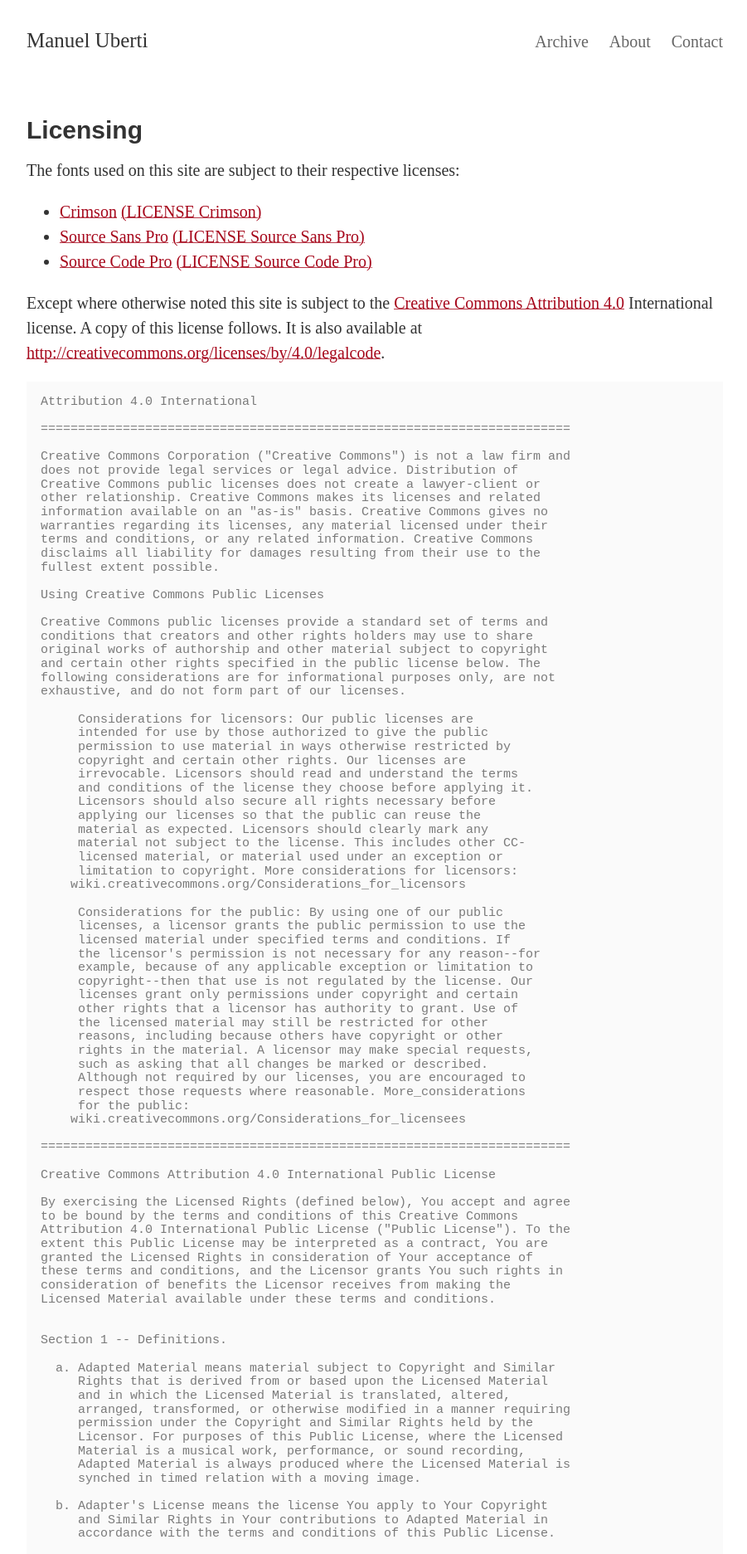
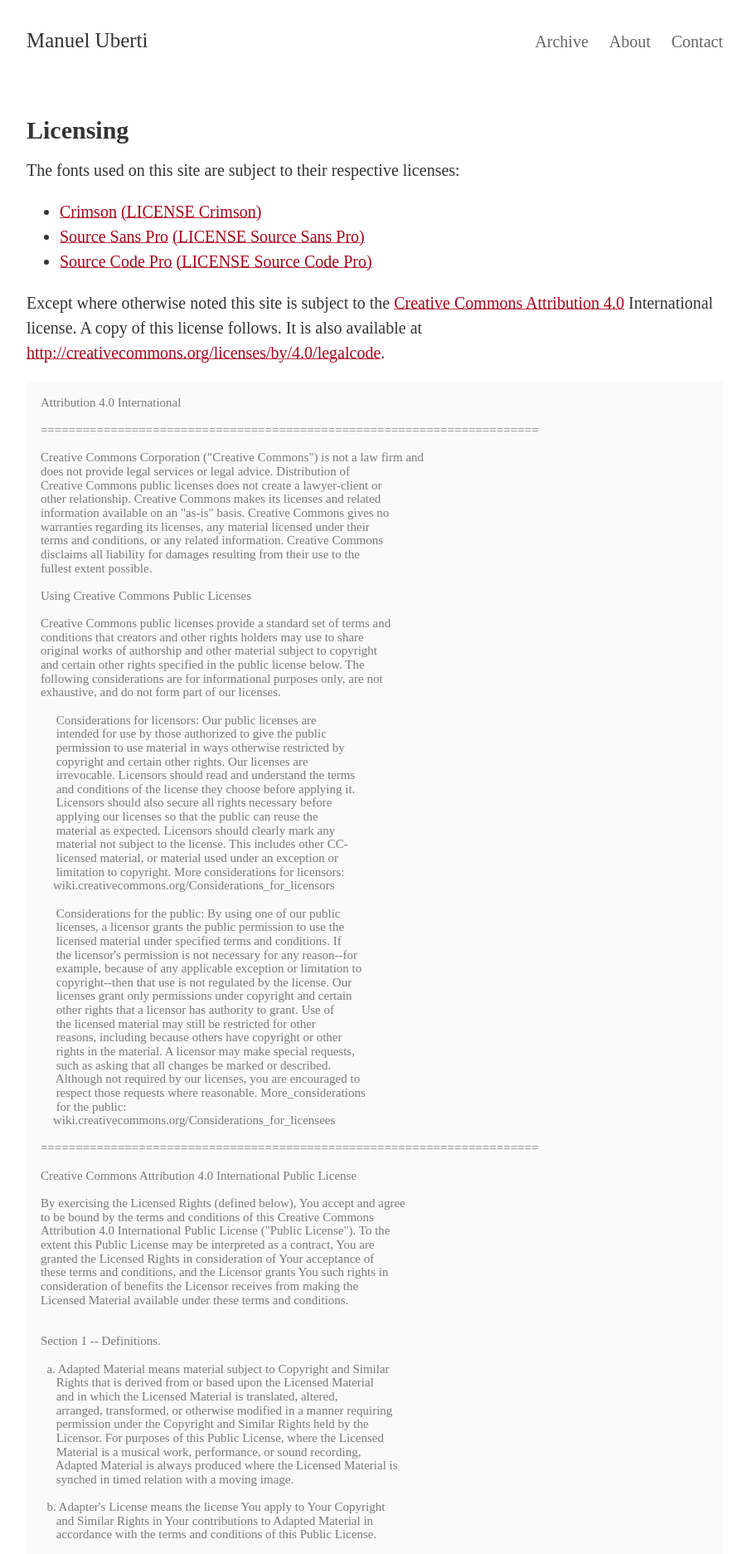
Before and after one commit to manuel-uberti/manuel-uberti.github.io, a Jekyll site: the page built from licensing.md, in a window 1280 px wide. Shown: the top 1873 px of the page at 83% size, without its empty margins (188-1089 px from the left). Built offline with Jekyll 4.4.1, drawn with Linux system fonts in a browser that asks for light colours; some web fonts are replaced.

Commit message:
Use fonts defined in fonts.sass

```diff
--- a/_sass/_pagination.scss
+++ b/_sass/_pagination.scss
@@ -1,6 +1,6 @@
 .pagination {
   font-size: 1rem;
-  font-family: $heading-font-family;
+  font-family: 'Source Sans Pro';
   font-weight: 300;
   text-align: center;
 }
--- a/_sass/_variables.scss
+++ b/_sass/_variables.scss
@@ -1,12 +1,12 @@
 // Typography
 $base-font-size: 14px !default;
 $bold-font-weight: bold !default;
-$main-font: 'Crimson', serif !default;
+$font-family: 'Crimson';
 $line-height: 1.5 !default;
-$heading-font-family: 'Source Sans Pro', sans-serif !default;
+$heading-font-family: 'Source Sans Pro';
 $heading-font-weight: 900 !default;
 $heading-line-height: 1.25 !default;
-$monospace-font-family: 'Source Code Pro', monospace !default;
+$monospace-font-family: 'Source Code Pro';
 $h1: 2rem !default;
 $h2: 1.5rem !default;
 $h3: 1.25rem !default;
--- a/_sass/basscss/_base-typography.scss
+++ b/_sass/basscss/_base-typography.scss
@@ -1,7 +1,7 @@
 /* Basscss Base Typography */
 
 body {
-  font-family: $main-font;
+  font-family: $font-family;
   line-height: $line-height;
   font-size: 100%;
 }
```
